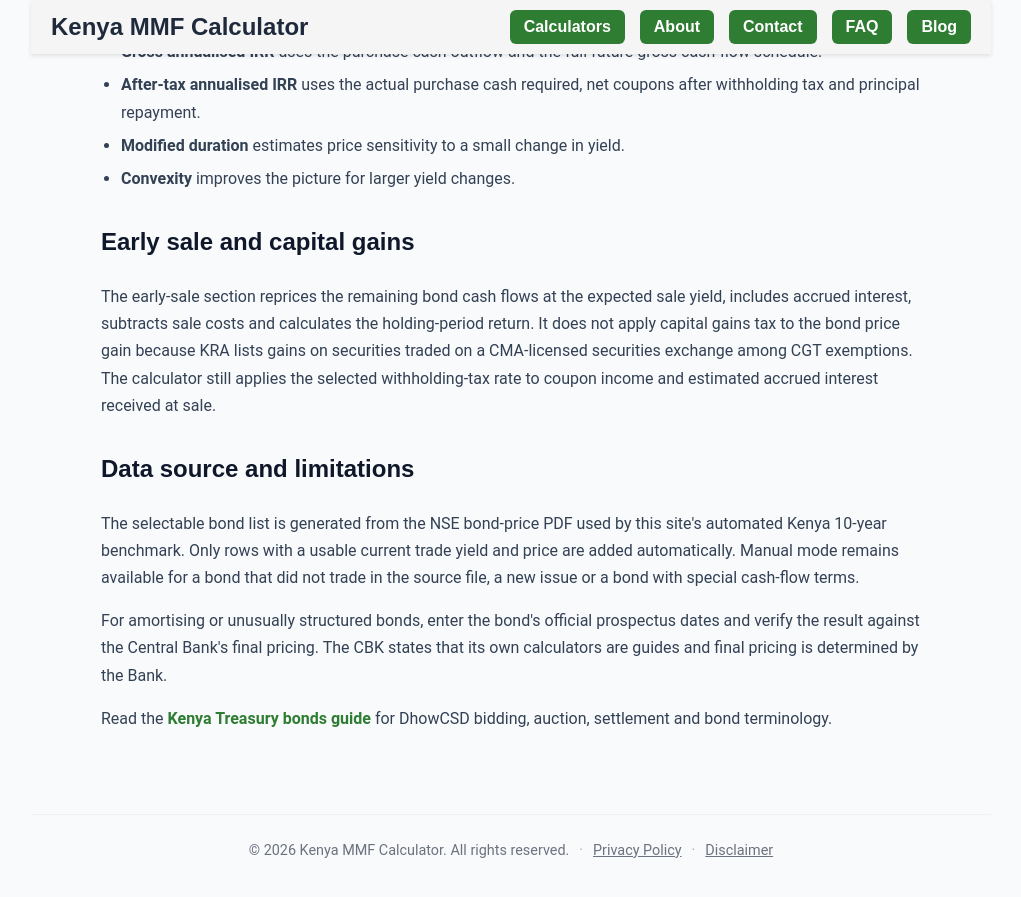
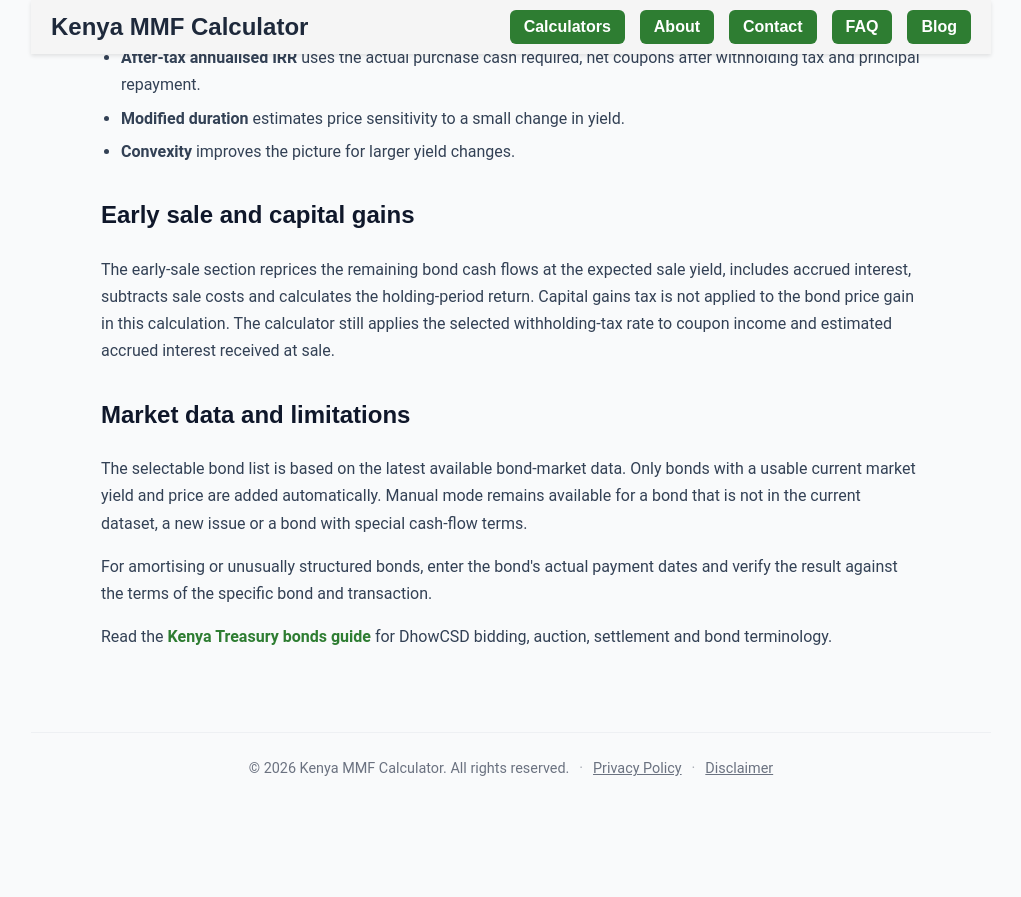
Before and after one commit to Coinimain/kenyanmmf, a Jekyll site: the page built from treasury-bond-calculator.md, in a window 1280 px wide and 900 px high, scrolled down 2863 px. Shown: the top 897 px of the window, without its empty margins (129-1150 px from the left). Built offline with Jekyll 4.4.1, drawn with Linux system fonts in a browser that asks for light colours; after the commit the page ends 3695 px from its top, so only the background shows below that; some of the changed text lies outside the part shown.

Commit message:
Clean up market data source labels

```diff
--- a/assets/js/treasury-bond-calculator.js
+++ b/assets/js/treasury-bond-calculator.js
@@ -454,7 +454,7 @@
     $('treasuryBondDirtyPrice').value = row.dirty_price || '';
     pricingMode.value = row.clean_price ? 'market-price' : 'yield';
     latestPriceNote.textContent = row.nse_date
-      ? `NSE trade data: ${row.nse_date}. Price fields remain editable.`
+      ? `Market data: ${row.nse_date}. Price fields remain editable.`
       : '';
     latestPriceNote.hidden = !latestPriceNote.textContent;
     selectValue('treasuryBondTaxMode', 'auto');
@@ -497,10 +497,10 @@
           const today = new Date(Date.UTC(now.getUTCFullYear(), now.getUTCMonth(), now.getUTCDate()));
           const ageDays = Math.max(0, daysBetween(sourceDate, today));
           dataStatus.textContent = ageDays > 4
-            ? `${bondRows.length} bonds · latest available NSE data: ${isoDate(sourceDate)}`
-            : `${bondRows.length} NSE-traded bonds · ${isoDate(sourceDate)}`;
+            ? `${bondRows.length} bonds · latest available market data: ${isoDate(sourceDate)}`
+            : `${bondRows.length} bonds · ${isoDate(sourceDate)}`;
         } else {
-          dataStatus.textContent = `${bondRows.length} NSE-traded bonds loaded`;
+          dataStatus.textContent = `${bondRows.length} bonds loaded`;
         }
       } else {
         dataStatus.textContent = 'Manual mode available';
@@ -599,7 +599,7 @@
   function render(p, purchase, sale) {
     const sourceRow = marketSelect.value !== 'manual' ? bondRows[Number(marketSelect.value)] : null;
     const sourceLink = sourceRow && sourceRow.source_url
-      ? `<a href="${sourceRow.source_url}" target="_blank" rel="noopener">NSE source PDF</a>`
+      ? ``
       : '';
 
     result.innerHTML = `
@@ -662,7 +662,7 @@
         ${resultItem('Profit / loss after tax and costs', formatKES(sale.profit), true)}
         ${resultItem('Holding-period return', formatPct(sale.holdingReturnPct))}
         ${resultItem('Annualised holding-period return', formatPct(sale.annualisedReturnPct), true)}
-      </div><p class="treasury-bond-results__note">The sale calculation does not apply capital gains tax to the bond price gain. KRA lists gains on securities traded on a CMA-licensed securities exchange among CGT exemptions. Coupon and accrued-interest tax are still included.</p></section>` : ''}
+      </div><p class="treasury-bond-results__note">Capital gains tax is not applied to the bond price gain in this sale calculation. Coupon and accrued-interest tax are still included.</p></section>` : ''}
 
       <section class="treasury-bond-results__section">
         <h3>Cash-flow schedule</h3>
--- a/treasury-bond-calculator.md
+++ b/treasury-bond-calculator.md
@@ -23,7 +23,7 @@
     <a class="treasury-bond-hero__button" href="#treasuryBondCalculator">Calculate a bond</a>
 
     <div class="treasury-bond-benchmark" aria-label="Current Kenya 10-year bond benchmark">
-      <span>Latest NSE-derived Kenya 10-year benchmark</span>
+      <span>Latest Kenya 10-year benchmark</span>
       <strong id="treasuryBondBenchmark">Loading…</strong>
       <span id="treasuryBondBenchmarkDate"></span>
     </div>
@@ -41,7 +41,7 @@
         <p class="treasury-bond-calculator__kicker">Bond pricing and returns</p>
         <h2 id="treasuryBondCalculatorHeading">Enter the bond details</h2>
       </div>
-      <span id="treasuryBondDataStatus" class="treasury-bond-calculator__data-status">Loading NSE bond data…</span>
+      <span id="treasuryBondDataStatus" class="treasury-bond-calculator__data-status">Loading bond data…</span>
     </div>
 
     <form id="treasuryBondForm" class="treasury-bond-calculator__form" novalidate>
@@ -49,11 +49,11 @@
         <legend>1. Choose a bond</legend>
         <div class="treasury-bond-calculator__grid">
           <div class="treasury-bond-calculator__field treasury-bond-calculator__field--wide">
-            <label for="treasuryBondMarketBond">NSE bond or manual entry</label>
+            <label for="treasuryBondMarketBond">Market bond or manual entry</label>
             <select id="treasuryBondMarketBond" disabled>
               <option value="manual">Loading bond list…</option>
             </select>
-            <p class="treasury-bond-calculator__help">The market list contains bonds with a usable traded yield and price in the latest NSE bond-price file. Choose Manual entry for another issue.</p>
+            <p class="treasury-bond-calculator__help">The market list contains bonds with a usable traded yield and price in the latest available market data. Choose Manual entry for another issue.</p>
           </div>
         </div>
       </fieldset>
@@ -121,7 +121,7 @@
             <input id="treasuryBondNextCoupon" type="date">
           </div>
         </div>
-        <p class="treasury-bond-calculator__note">If coupon dates are blank, the calculator builds a six-month schedule backwards from the maturity date. Enter the prospectus coupon dates when you need the exact CBK schedule.</p>
+        <p class="treasury-bond-calculator__note">If coupon dates are blank, the calculator builds a six-month schedule backwards from the maturity date. Enter the bond coupon dates when you need the exact payment schedule.</p>
       </fieldset>
 
       <fieldset class="treasury-bond-calculator__section">
@@ -131,7 +131,7 @@
             <label for="treasuryBondPricingMode">Purchase price source</label>
             <select id="treasuryBondPricingMode">
               <option value="yield">Calculate price from yield</option>
-              <option value="market-price">Use entered / latest NSE price</option>
+              <option value="market-price">Use entered / latest market price</option>
             </select>
           </div>
 
@@ -230,7 +230,7 @@
 
 <section class="treasury-bond-copy">
     <h2>What this Treasury bond calculator includes</h2>
-    <p>This tool combines bond pricing, accrued interest, tax, income and risk calculations in one place. It can calculate from a quoted yield or use the latest usable clean and dirty prices extracted from the Nairobi Securities Exchange bond-price file.</p>
+    <p>This tool combines bond pricing, accrued interest, tax, income and risk calculations in one place. It can calculate from a quoted yield or use the latest usable clean and dirty market prices available to the calculator.</p>
 
     <div class="treasury-bond-copy__callout">
       <strong>Tax treatment:</strong> the automatic setting uses 15% withholding tax for conventional Treasury bonds with an original tenor of up to nine years, 10% for conventional bonds with an original tenor of 10 years or more, and 0% for infrastructure bonds. Change the setting when the prospectus or your tax status requires a different treatment.
@@ -249,12 +249,12 @@
     </ul>
 
     <h2>Early sale and capital gains</h2>
-    <p>The early-sale section reprices the remaining bond cash flows at the expected sale yield, includes accrued interest, subtracts sale costs and calculates the holding-period return. It does not apply capital gains tax to the bond price gain because KRA lists gains on securities traded on a CMA-licensed securities exchange among CGT exemptions. The calculator still applies the selected withholding-tax rate to coupon income and estimated accrued interest received at sale.</p>
+    <p>The early-sale section reprices the remaining bond cash flows at the expected sale yield, includes accrued interest, subtracts sale costs and calculates the holding-period return. Capital gains tax is not applied to the bond price gain in this calculation. The calculator still applies the selected withholding-tax rate to coupon income and estimated accrued interest received at sale.</p>
 
-    <h2>Data source and limitations</h2>
-    <p>The selectable bond list is generated from the NSE bond-price PDF used by this site's automated Kenya 10-year benchmark. Only rows with a usable current trade yield and price are added automatically. Manual mode remains available for a bond that did not trade in the source file, a new issue or a bond with special cash-flow terms.</p>
+    <h2>Market data and limitations</h2>
+    <p>The selectable bond list is based on the latest available bond-market data. Only bonds with a usable current market yield and price are added automatically. Manual mode remains available for a bond that is not in the current dataset, a new issue or a bond with special cash-flow terms.</p>
 
-    <p>For amortising or unusually structured bonds, enter the bond's official prospectus dates and verify the result against the Central Bank's final pricing. The CBK states that its own calculators are guides and final pricing is determined by the Bank.</p>
+    <p>For amortising or unusually structured bonds, enter the bond's actual payment dates and verify the result against the terms of the specific bond and transaction.</p>
 
     <p>Read the <a href="{{ '/blog/kenya-government-bonds-treasury-bonds-guide/' | relative_url }}">Kenya Treasury bonds guide</a> for DhowCSD bidding, auction, settlement and bond terminology.</p>
   </section>
```
Also changed, not shown: other parts of treasury-bond-calculator.md (+1 -1 lines), nse-market-dashboard.md (+3 -3 lines).
